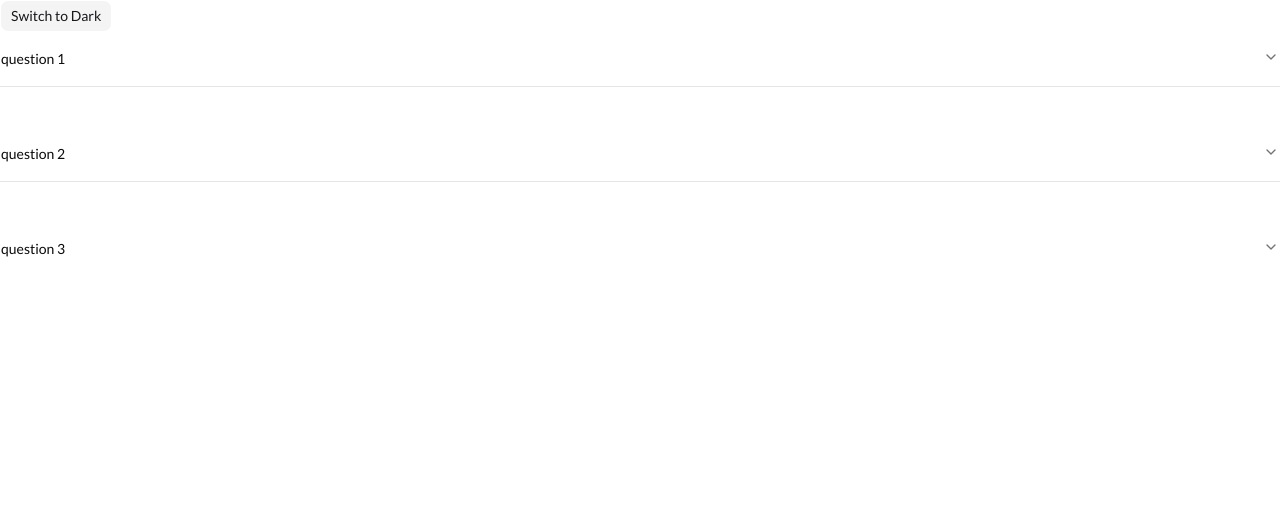
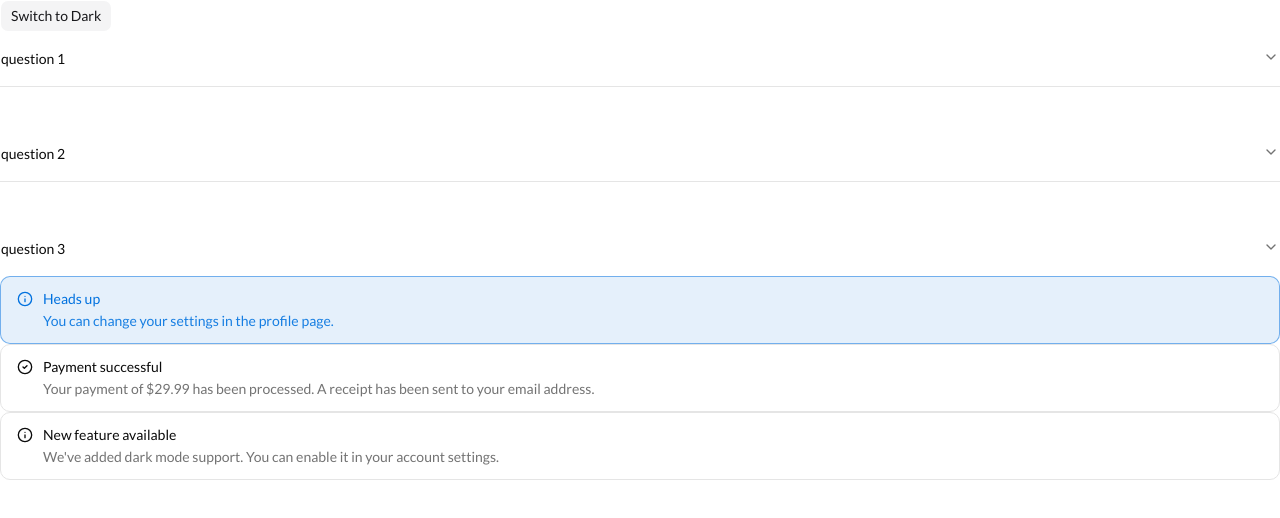
Before and after one commit to dosepehr/frontend-foundation, a Next.js app: page / in a window 1280 px wide. Shown: the top 518 px of the page. Built offline with nearby package versions, Linux system fonts and the light colour scheme.

Commit message:
edit alert component, add variants

```diff
--- a/src/app/globals.css
+++ b/src/app/globals.css
@@ -45,6 +45,13 @@
     --radius-2xl: calc(var(--radius) + 8px);
     --radius-3xl: calc(var(--radius) + 12px);
     --radius-4xl: calc(var(--radius) + 16px);
+
+    --color-info: var(--info);
+    --color-info-foreground: var(--info-foreground);
+    --color-success: var(--success);
+    --color-success-foreground: var(--success-foreground);
+    --color-warning: var(--warning);
+    --color-warning-foreground: var(--warning-foreground);
 }
 
 :root {
@@ -80,6 +87,14 @@
     --sidebar-accent-foreground: oklch(0.205 0 0);
     --sidebar-border: oklch(0.922 0 0);
     --sidebar-ring: oklch(0.708 0 0);
+
+    --info: oklch(0.55 0.2 250);
+    --info-foreground: oklch(0.97 0.01 250);
+    --success: oklch(0.55 0.18 145);
+    --success-foreground: oklch(0.97 0.01 145);
+
+    --warning: oklch(0.65 0.18 70);
+    --warning-foreground: oklch(0.2 0.04 70);
 }
 
 .dark {
@@ -114,6 +129,15 @@
     --sidebar-accent-foreground: oklch(0.985 0 0);
     --sidebar-border: oklch(1 0 0 / 10%);
     --sidebar-ring: oklch(0.556 0 0);
+
+    --info: oklch(0.65 0.18 250);
+    --info-foreground: oklch(0.97 0.01 250);
+
+    --success: oklch(0.65 0.17 145);
+    --success-foreground: oklch(0.97 0.01 145);
+
+    --warning: oklch(0.75 0.17 70);
+    --warning-foreground: oklch(0.15 0.04 70);
 }
 
 @layer base {
@@ -124,6 +148,7 @@
         @apply bg-background text-foreground;
     }
 }
+
 html {
     font-family: var(--font-estedad);
     scroll-behavior: smooth;
--- a/src/app/page.tsx
+++ b/src/app/page.tsx
@@ -2,14 +2,21 @@ import { X } from '@/components/_icons';
 import ThemeChange from '@/components/common/ThemeChange';
 import AccordionGroup from '@/components/ui/Accordion';
 import { Accordion } from '@/components/ui/Accordion/components';
+import AlertGroup from '@/components/ui/Alert';
+import { Alert, AlertDescription, AlertTitle } from '@/components/ui/Alert/components';
 import AlertDialogGroup from '@/components/ui/AlertDialog';
 import { Button } from '@/components/ui/Button';
-import { XIcon } from 'lucide-react';
+import { CheckCircle2Icon, InfoIcon, XIcon } from 'lucide-react';
 const page = () => {
     return (
         <>
             <ThemeChange />
-            <Accordion type='single' collapsible className='space-y-10' dir='rtl'>
+            <Accordion
+                type='single'
+                collapsible
+                className='space-y-10'
+                dir='rtl'
+            >
                 <AccordionGroup trigger='question 1' value='q1'>
                     answer 1
                 </AccordionGroup>
@@ -20,6 +27,25 @@ const page = () => {
                     answer 3
                 </AccordionGroup>
             </Accordion>
+            <AlertGroup variant='info' title='Heads up'>
+                You can change your settings in the profile page.
+            </AlertGroup>
+            <Alert>
+                <CheckCircle2Icon />
+                <AlertTitle>Payment successful</AlertTitle>
+                <AlertDescription>
+                    Your payment of $29.99 has been processed. A receipt has
+                    been sent to your email address.
+                </AlertDescription>
+            </Alert>
+            <Alert>
+                <InfoIcon />
+                <AlertTitle>New feature available</AlertTitle>
+                <AlertDescription>
+                    We&apos;ve added dark mode support. You can enable it in
+                    your account settings.
+                </AlertDescription>
+            </Alert>
         </>
     );
 };
--- a/src/components/ui/Alert/alert.props.ts
+++ b/src/components/ui/Alert/alert.props.ts
@@ -1,10 +1,10 @@
 import { VariantProps } from 'class-variance-authority';
 import { ReactNode } from 'react';
+import { LucideIcon } from 'lucide-react';
 import { alertVariants } from './components';
-import { LucideIcon } from 'lucide-react';
 
 export type AlertProps = VariantProps<typeof alertVariants> & {
-    title: string;
+    title?: string;
     children: ReactNode;
-    Icon: LucideIcon;
+    Icon?: LucideIcon;
 };
--- a/src/components/ui/Alert/components.tsx
+++ b/src/components/ui/Alert/components.tsx
@@ -9,7 +9,12 @@ export const alertVariants = cva(
             variant: {
                 default: 'bg-card text-card-foreground',
                 destructive:
-                    'text-destructive bg-card *:data-[slot=alert-description]:text-destructive/90 *:[svg]:text-current',
+                    'text-destructive bg-card *:data-[slot=alert-description]:text-destructive/90 *:[svg]:text-current bg-destructive/10 border-destructive/50',
+                info: 'text-info bg-card *:data-[slot=alert-description]:text-info/90 *:[svg]:text-current bg-info/10 border-info/50',
+                success:
+                    'text-success bg-card *:data-[slot=alert-description]:text-success/90 *:[svg]:text-current bg-success/10 border-success/50',
+                warning:
+                    'text-warning bg-card *:data-[slot=alert-description]:text-warning/90 *:[svg]:text-current bg-warning/10 border-warning/50',
             },
         },
         defaultVariants: {
--- a/src/components/ui/Alert/index.tsx
+++ b/src/components/ui/Alert/index.tsx
@@ -1,13 +1,27 @@
 import React, { FC } from 'react';
+import { AlertProps } from './alert.props';
+import { AlertTriangle, CheckCircle, Info, XCircle } from 'lucide-react';
 import { Alert, AlertDescription, AlertTitle } from './components';
-import { AlertProps } from './alert.props';
 
 const AlertGroup: FC<AlertProps> = ({ title, children, variant, Icon }) => {
+    const iconHandler = () => {
+        const iconProps = { size: 20, className: 'shrink-0' };
+        switch (variant) {
+            case 'info':
+                return <Info {...iconProps} />;
+            case 'success':
+                return <CheckCircle {...iconProps} />;
+            case 'warning':
+                return <AlertTriangle {...iconProps} />;
+            case 'destructive':
+                return <XCircle {...iconProps} />;
+        }
+    };
     return (
         <Alert variant={variant}>
-            <Icon />
-            <AlertTitle>{title}</AlertTitle>
-            <AlertDescription>{children}</AlertDescription>
+            {Icon ? <Icon /> : iconHandler()}
+            {title && <AlertTitle>{title}</AlertTitle>}
+            <AlertDescription className='w-full'>{children}</AlertDescription>
         </Alert>
     );
 };
```
Also changed, not shown: 1 other file (tests, documents, lock files or other folders).
